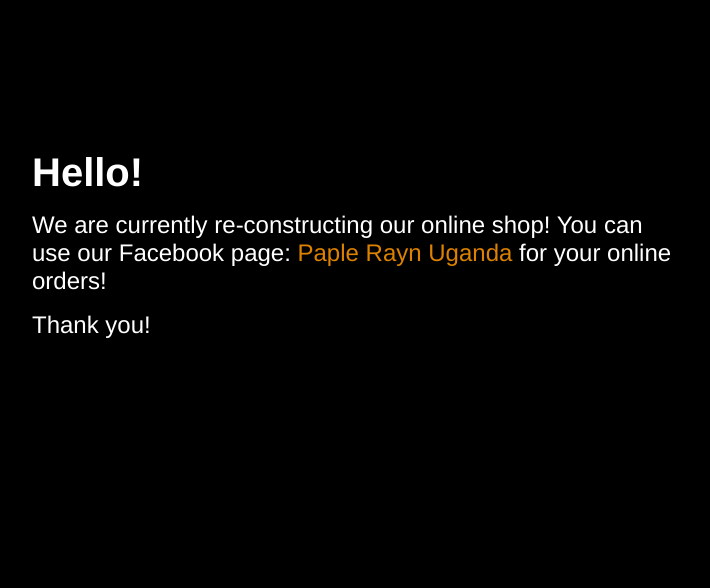
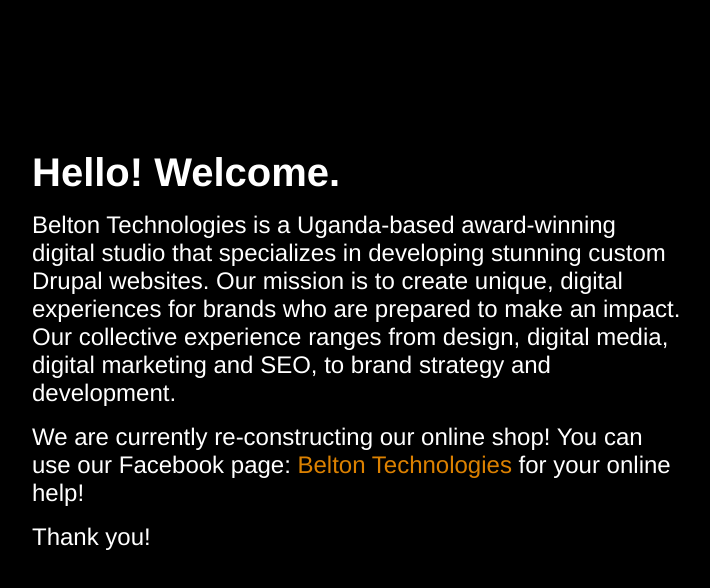
Before and after one commit to VincentWasswa/belton-technogies, a plain HTML site: page index.html in a window 1280 px wide. Shown: the whole page, without its empty margins (283-993 px from the left). Drawn offline with Linux system fonts and the light colour scheme.

Commit message:
Update index.html

```diff
--- a/index.html
+++ b/index.html
@@ -62,10 +62,11 @@
 </head>
 <body data-gr-c-s-loaded="true">
 <div id="article">
-<h1>Hello!</h1>
+<h1>Hello! Welcome.</h1>
 <div>
+	<p>Belton Technologies is a Uganda-based award-winning digital studio that specializes in developing stunning custom Drupal websites. Our mission is to create unique, digital experiences for brands who are prepared to make an impact. Our collective experience ranges from design, digital media, digital marketing and SEO, to brand strategy and development.</p>
 <p>We are currently re-constructing our online shop!
-You can use our Facebook page: <a href="https://www.facebook.com/PapleRayn">Paple Rayn Uganda</a> for your online orders!</p>
+You can use our Facebook page: <a href="https://www.facebook.com/beltontechnologies">Belton Technologies</a> for your online help!</p>
 <p>Thank you!</p>
 </div>
 </div>
```
